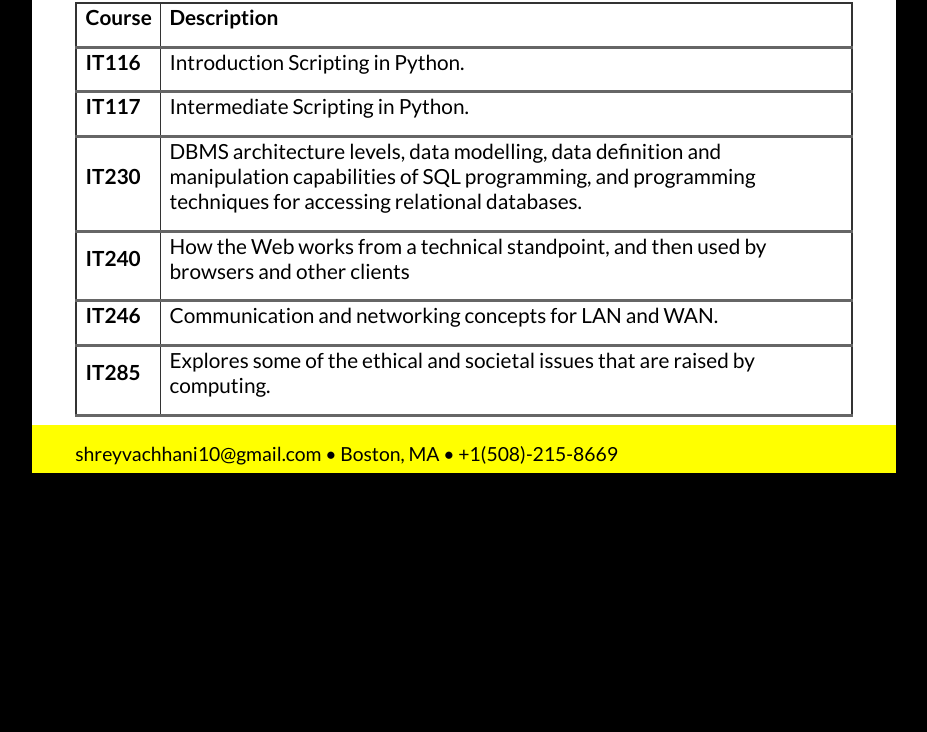
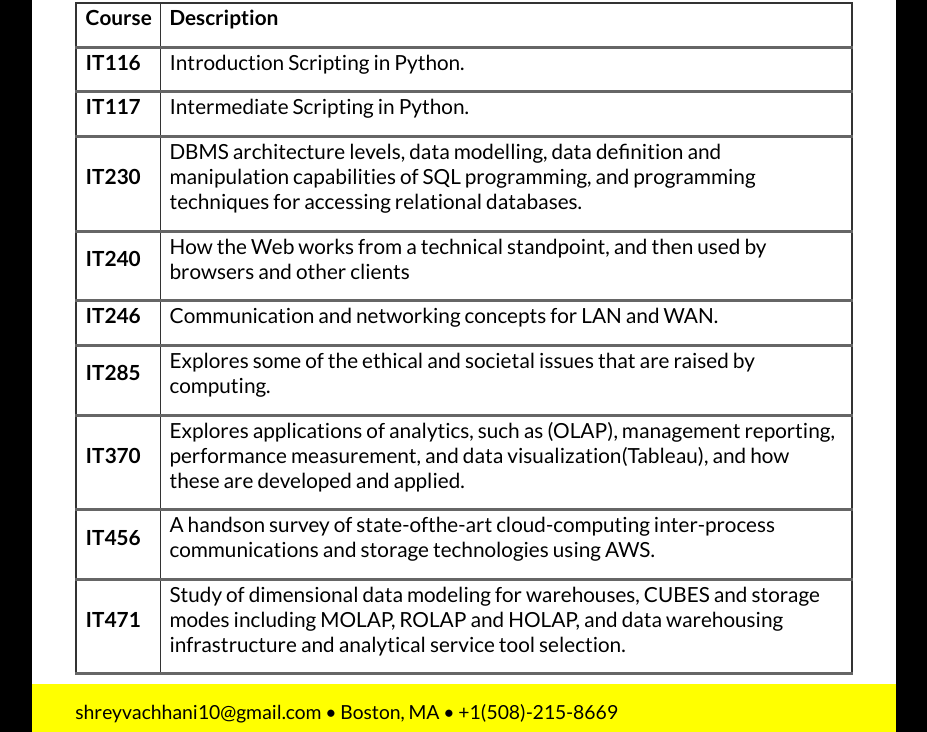
Before and after one commit to SVachhani20/SVachhani2202.github.io, a plain HTML site: page coursework.html in a window 1280 px wide. Shown: the part 87-819 px from the top of the page, without its empty margins (176-1103 px from the left). Drawn offline with Linux system fonts and the light colour scheme.

Commit message:
Update coursework.html
Signed-off-by: SVachhani20 <118227568+SVachhani20@users.noreply.github.com>

```diff
--- a/coursework.html
+++ b/coursework.html
@@ -63,6 +63,21 @@
                             <td>IT285</td>
                             <td>Explores some of the ethical and societal issues that are raised by computing.</td>
                         </tr>
+
+                       <tr>
+                            <td>IT370</td>
+                            <td>Explores applications of analytics, such as (OLAP), management reporting, performance measurement, and data visualization(Tableau), and how these are developed and applied.</td>
+                        </tr>
+
+                        <tr>
+                            <td>IT456</td>
+                            <td>A handson survey of state-ofthe-art cloud-computing inter-process communications and storage technologies using AWS.</td>
+                        </tr>
+
+                        <tr>
+                            <td>IT471</td>
+                            <td>Study of dimensional data modeling for warehouses, CUBES and storage modes including MOLAP, ROLAP and HOLAP, and data warehousing infrastructure and analytical service tool selection.</td>
+                        </tr>
                     </tbody>
                 </table>
           </article>
```
